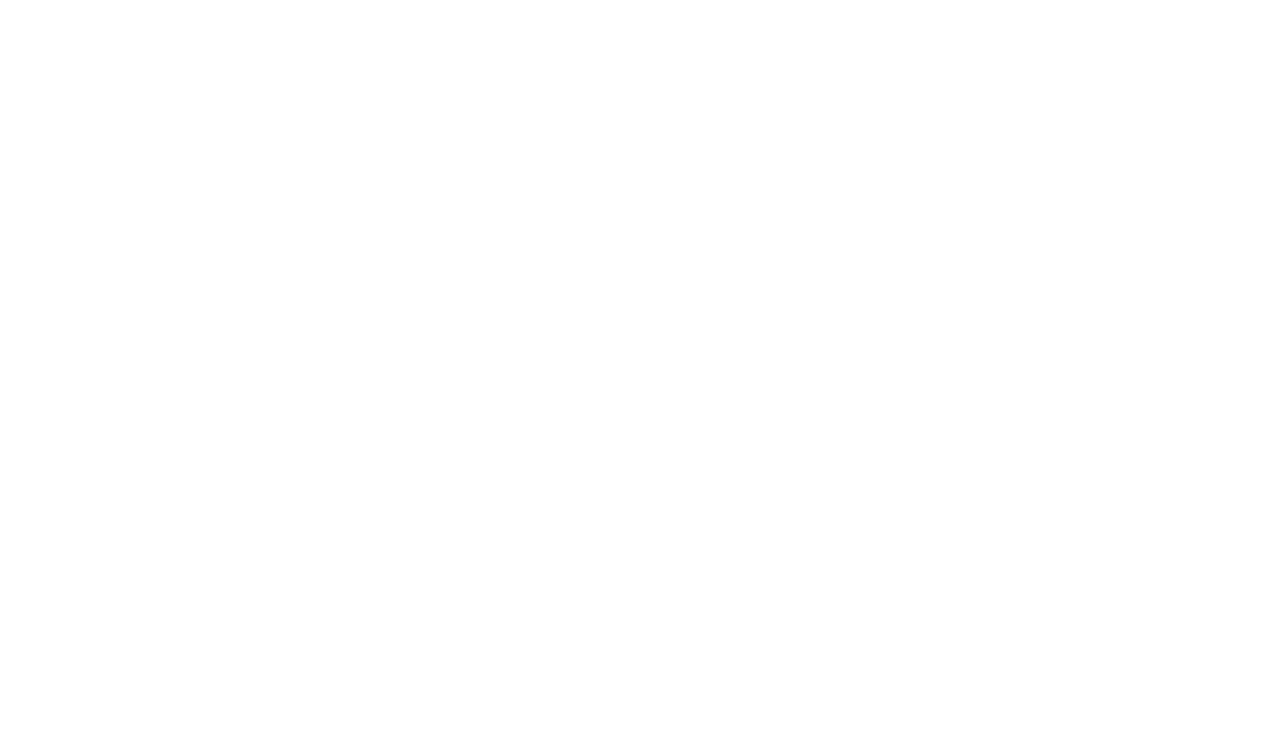
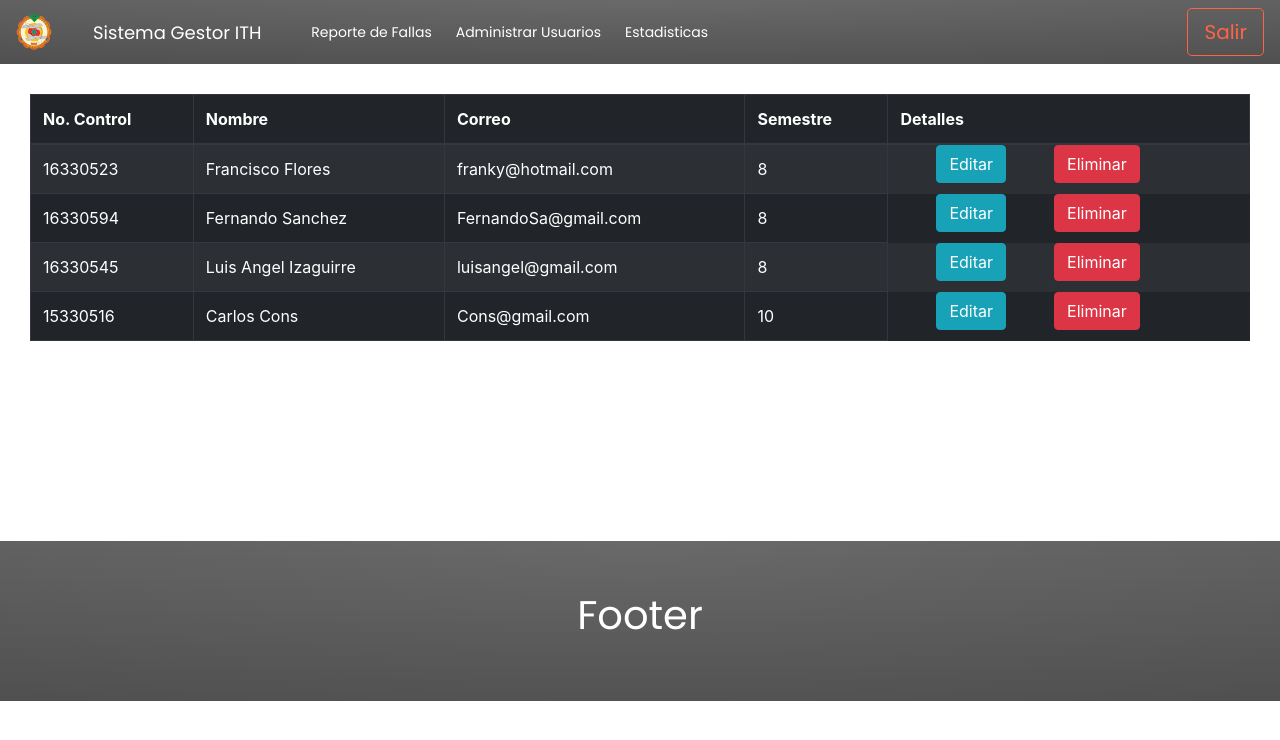
Before and after one commit to Eduardo-Med/Sistema-Gestor, a React (Create React App) app in the folder frontend/: page /Usuario in a window 1280 px wide. Shown: the top 740 px of the page. Built offline with nearby package versions, Linux system fonts and the light colour scheme.

Commit message:
[ADD] Registro de usuario y informacion de usuario

```diff
--- a/frontend/src/App.js
+++ b/frontend/src/App.js
@@ -5,6 +5,8 @@ import Menu from "./Componentes/Otros/BarraNavegacion";
 import FormularioReporte from './Componentes/FormularioReporte'
 import Login from './Componentes/Login/Login.js'
 import Stadistic from './Componentes/Estadisticas/Stadistic.js'
+import RegistroUsuario from './Componentes/RegistroUsuarios'
+import Usuarios from './Componentes/Usuarios'
 
 import "./App.css";
 import Footer from "./Componentes/Otros/Footer";
@@ -112,7 +114,7 @@ function App() {
 
       {/*RUTA PARA LA PARTE DE VER LOS USUARIOS Y AGREGARLOS*/}
       <Route
-        path="/Usuarios"
+        path="/Registrousuario"
         exact
         render={() => {
           return (
@@ -120,7 +122,25 @@ function App() {
               <Row>
                 <Menu usuario="Admin" />
               </Row>
-              {/*QUITAR Y AGREGAR TODO LO DE USUARIOS*/}
+                <RegistroUsuario/>
+              <Row>
+                <Footer />
+              </Row>
+            </Container>
+          );
+        }}
+      />
+
+      <Route
+        path="/Usuario"
+        exact
+        render={() => {
+          return (
+            <Container fluid>
+              <Row>
+                <Menu usuario="Admin" />
+              </Row>
+                <Usuarios/>
               <Row>
                 <Footer />
               </Row>
@@ -129,6 +149,8 @@ function App() {
         }}
       />
     </Router>
+
+
   );
 }
 
--- a/frontend/src/Componentes/Otros/BarraNavegacion/BNAdmin/Admin-Info.js
+++ b/frontend/src/Componentes/Otros/BarraNavegacion/BNAdmin/Admin-Info.js
@@ -25,7 +25,11 @@ export const todainfo =[
     },
     {
         name: "Administrar Usuarios",
-        url: "/Usuarios"
+        url: "/Usuario"
+    },
+    {
+        name: "Registar Usuarios",
+        url: "/Registrousuario"
     },
     {
         name: "Estadisticas",
--- a/frontend/src/Componentes/RegistroUsuarios/index.js
+++ b/frontend/src/Componentes/RegistroUsuarios/index.js
@@ -1 +1,24 @@
-s
+import React, { Component } from 'react'
+import './main.css'
+
+export default class index extends Component {
+    render() {
+        return (
+        <div className="container1">
+            <div className="form__top">
+                <h2>Formulario <span style={{color: "#F39B53"}}>Registro</span></h2>
+            </div>
+            <form className="form__reg" action="">
+                <input className="input1" type="text" placeholder="&#128100; Nombre" required autofocus/>
+                <input className="input1" type="email" placeholder="&#9993; Email" required/>
+                <input className="input1" type="tel" placeholder="# No. Control" required/>
+                <input className="input1" type="sem" placeholder="&#8962; Semestre" required/>
+                <div className="btn__form">
+                    <input className="btn_submit" type="submit" value="REGISTRAR"/>
+                    <input className="btn_reset" type="reset" value="LIMPIAR"/>
+                </div>
+            </form>
+        </div>
+        )
+    }
+}
--- /dev/null
+++ b/frontend/src/Componentes/RegistroUsuarios/main.css
@@ -0,0 +1,78 @@
+.container1
+{
+	max-width: 450px;
+	height: auto;
+	background-color: #EFEFEF;
+	margin: 5% auto;
+	padding-bottom: 1rem;
+}
+
+.form__top
+{
+	width: 100%;
+	text-align: center;
+	padding: 2rem 0 1rem;
+	border-top: solid .4rem #F39B53;
+	margin-bottom: 1rem;
+}
+
+.form__top h2
+{
+	font-weight: bold;
+	color: #CAC8C8;
+	font-size: 18px;
+}
+
+
+.form__reg
+{
+	padding: 0 2rem;
+	display: flex;
+	flex-direction: column;
+	justify-content: center;
+}
+
+.btn__form
+{
+	display: flex;
+	justify-content: space-around;
+	margin-top: 1rem;
+}
+
+.inpur, .btn__submit, .btn__reset
+{
+	background-color: #EFEFEF;
+	padding: .5rem;
+	margin: .5rem 0;
+	border: none;
+	border-bottom: solid #C8C8C8 .2rem;
+	transition: all .5%;
+}
+
+.input1:focus
+{
+	border-bottom: solid #F39B53 .2rem;
+}
+
+.btn__submit, .btn__reset
+{
+	width: 40%;
+	border-bottom: none;
+	background-color: #31B1E5;
+	color: white;
+}
+
+.btn__reset
+{
+	background-color: #EDA135;
+}
+
+.btn__submit:hover
+{
+	background-color: #4C9ED9;
+}
+
+.btn__reset:hover
+{
+	background-color: #FA9535
+}
--- /dev/null
+++ b/frontend/src/Componentes/RegistroUsuarios/reset.css
@@ -0,0 +1,43 @@
+html, body, div, span, applet, object, iframe,
+h1, h2, h3, h4, h5, h6, p, blockquote, pre,
+a, abbr, acronym, address, big, cite, code,
+del, dfn, em, img, ins, kbd, q, s, samp,
+small, strike, strong, sub, sup, tt, var,
+b, u, i, center,
+dl, dt, dd, ol, ul, li,
+fieldset, form, label, legend,
+table, caption, tbody, tfoot, thead, tr, th, td,
+article, aside, canvas, details, embed,
+figure, figcaption, footer, header, hgroup,
+menu, nav, output, ruby, section, summary,
+time, mark, audio, video {
+	margin: 0;
+	padding: 0;
+	border: 0;
+	font-size: 100%;
+	font: inherit;
+	vertical-align: baseline;
+}
+/* HTML5 display-role reset for older browsers */
+article, aside, details, figcaption, figure,
+footer, header, hgroup, menu, nav, section {
+	display: block;
+}
+body {
+	line-height: 1;
+}
+ol, ul {
+	list-style: none;
+}
+blockquote, q {
+	quotes: none;
+}
+blockquote:before, blockquote:after,
+q:before, q:after {
+	content: '';
+	content: none;
+}
+table {
+	border-collapse: collapse;
+	border-spacing: 0;
+}
--- /dev/null
+++ b/frontend/src/Componentes/Usuarios/index.js
@@ -0,0 +1,57 @@
+import React, { Component } from "react";
+import { Container,Table, Button } from "react-bootstrap";
+
+export default class index extends Component {
+  render() {
+    return (
+      <Container fluid>
+        <Table striped bordered hover variant="dark" style={{marginBottom:"25vh", marginTop:"30px"}}>
+          <thead>
+            <tr>
+              <th>No. Control</th>
+              <th>Nombre</th>
+              <th>Correo</th>
+              <th>Semestre</th>
+              <th>Detalles</th>
+            </tr>
+          </thead>
+          <tbody>
+            <tr>
+              <td>16330523</td>
+              <td>Francisco Flores</td>
+              <td>franky@hotmail.com</td>
+              <td>8</td>
+              <Button className="ml-5" variant="info">Editar</Button>
+              <Button className="ml-5" variant="danger">Eliminar</Button>
+
+            </tr>
+            <tr>
+              <td>16330594</td>
+              <td>Fernando Sanchez</td>
+              <td>FernandoSa@gmail.com</td>
+              <td>8</td>
+              <Button className="ml-5" variant="info">Editar</Button>
+              <Button className="ml-5" variant="danger">Eliminar</Button>
+            </tr>
+            <tr>
+              <td>16330545</td>
+              <td>Luis Angel Izaguirre</td>
+              <td>luisangel@gmail.com</td>
+              <td>8</td>
+              <Button className="ml-5" variant="info">Editar</Button>
+              <Button className="ml-5" variant="danger">Eliminar</Button>
+            </tr>
+            <tr>
+              <td>15330516</td>
+              <td>Carlos Cons</td>
+              <td>Cons@gmail.com</td>
+              <td>10</td>
+              <Button className="ml-5" variant="info">Editar</Button>
+              <Button className="ml-5" variant="danger">Eliminar</Button>
+            </tr>
+          </tbody>
+        </Table>
+      </Container>
+    );
+  }
+}
```
Also changed, not shown: frontend/src/Componentes/RegistroUsuarios/fonts.css (added, +32 -0 lines).
